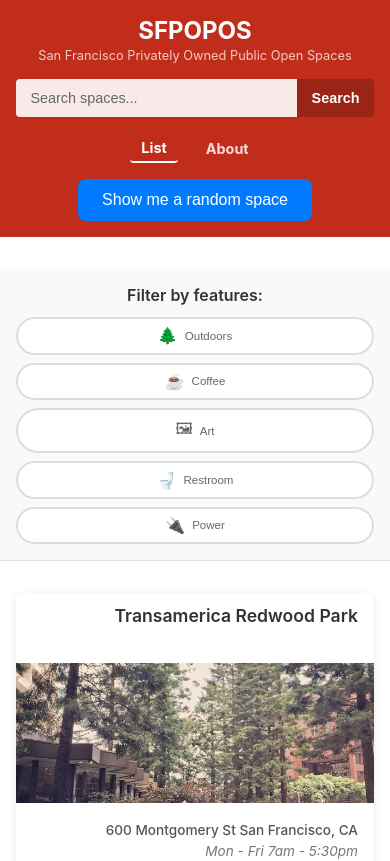
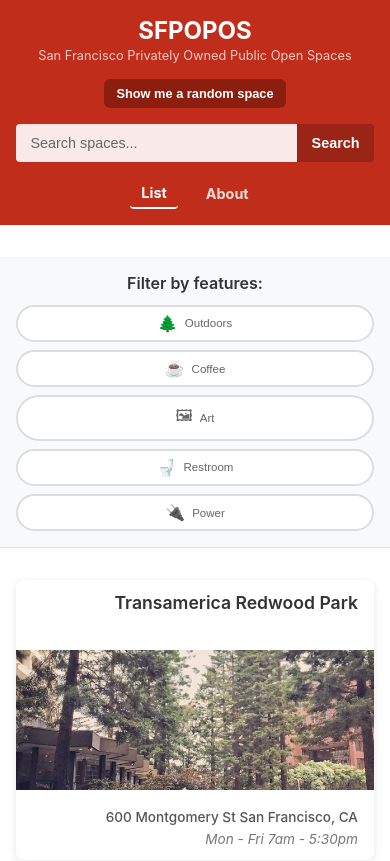
Before and after one commit to KJSDR/React-Tutorial, a React (Create React App) app: page / in a window 390 px wide. Shown: the top 861 px of the page. Built offline with nearby package versions, Linux system fonts and the light colour scheme.

Commit message:
random button

```diff
--- a/src/components/Title/Title.css
+++ b/src/components/Title/Title.css
@@ -37,6 +37,11 @@
   gap: 1em;
 }
 
+/* Hide mobile random button on desktop */
+.Title-mobile-random {
+  display: none;
+}
+
 /* Styles for navigation links */
 .Title a {
   display: inline-block;
@@ -58,14 +63,18 @@
   border-bottom: 2px solid #fff;
 }
 
-/* Search form styles */
+/* Right section with search and random button */
 .Title-right {
-  min-width: 280px;
+  display: flex;
+  align-items: center;
+  gap: 1em;
+  min-width: 320px;
 }
 
 .Title-search {
   display: flex;
   align-items: stretch;
+  flex: 1;
 }
 
 .Title-search input,
@@ -105,6 +114,34 @@
   background-color: rgba(0, 0, 0, 0.4);
 }
 
+/* Desktop random button styling */
+.Title-desktop-random {
+  display: block;
+}
+
+/* Style the random button to be darker red */
+.Title-desktop-random button,
+.Title-mobile-random button {
+  background-color: rgb(140, 30, 15) !important;
+  border: 2px solid rgb(140, 30, 15) !important;
+  color: white !important;
+  padding: 0.75em 1.25em !important;
+  border-radius: 6px !important;
+  font-weight: bold !important;
+  cursor: pointer !important;
+  transition: all 0.2s ease !important;
+  text-decoration: none !important;
+  display: inline-block !important;
+}
+
+.Title-desktop-random button:hover,
+.Title-mobile-random button:hover {
+  background-color: rgb(120, 25, 10) !important;
+  border-color: rgb(120, 25, 10) !important;
+  transform: translateY(-1px) !important;
+  box-shadow: 0 3px 8px rgba(0, 0, 0, 0.3) !important;
+}
+
 /* Responsive design */
 @media (max-width: 968px) {
   .Title header {
@@ -115,17 +152,34 @@
 
   .Title-left {
     text-align: center;
+    order: 1;
+  }
+
+  /* Show mobile random button */
+  .Title-mobile-random {
+    display: block;
+    order: 2;
+  }
+
+  .Title-mobile-random button {
+    padding: 0.5em 1em !important;
+    font-size: 0.85em !important;
   }
 
   .Title-center {
-    order: 3;
+    order: 4;
   }
 
   .Title-right {
-    order: 2;
+    order: 3;
     min-width: auto;
     width: 100%;
     max-width: 400px;
+  }
+
+  /* Hide desktop random button on mobile */
+  .Title-desktop-random {
+    display: none;
   }
 }
 
@@ -147,4 +201,9 @@
     padding: 0.4em 0.8em;
     font-size: 0.9em;
   }
+
+  .Title-mobile-random button {
+    padding: 0.4em 0.8em !important;
+    font-size: 0.8em !important;
+  }
 }
--- a/src/components/Title/Title.js
+++ b/src/components/Title/Title.js
@@ -21,6 +21,9 @@
         <div className="Title-center">
           <NavLink className={({ isActive }) => isActive ? "nav-link-active" : "nav-link"} to="/">List</NavLink>
           <NavLink className={({ isActive }) => isActive ? "nav-link-active" : "nav-link"} to="/about">About</NavLink>
+        </div>
+
+        <div className="Title-mobile-random">
           <RandomSpace />
         </div>
 
@@ -33,6 +36,9 @@
             />
             <button type="submit">Search</button>
           </form>
+          <div className="Title-desktop-random">
+            <RandomSpace />
+          </div>
         </div>
       </header>
     </div>
```
